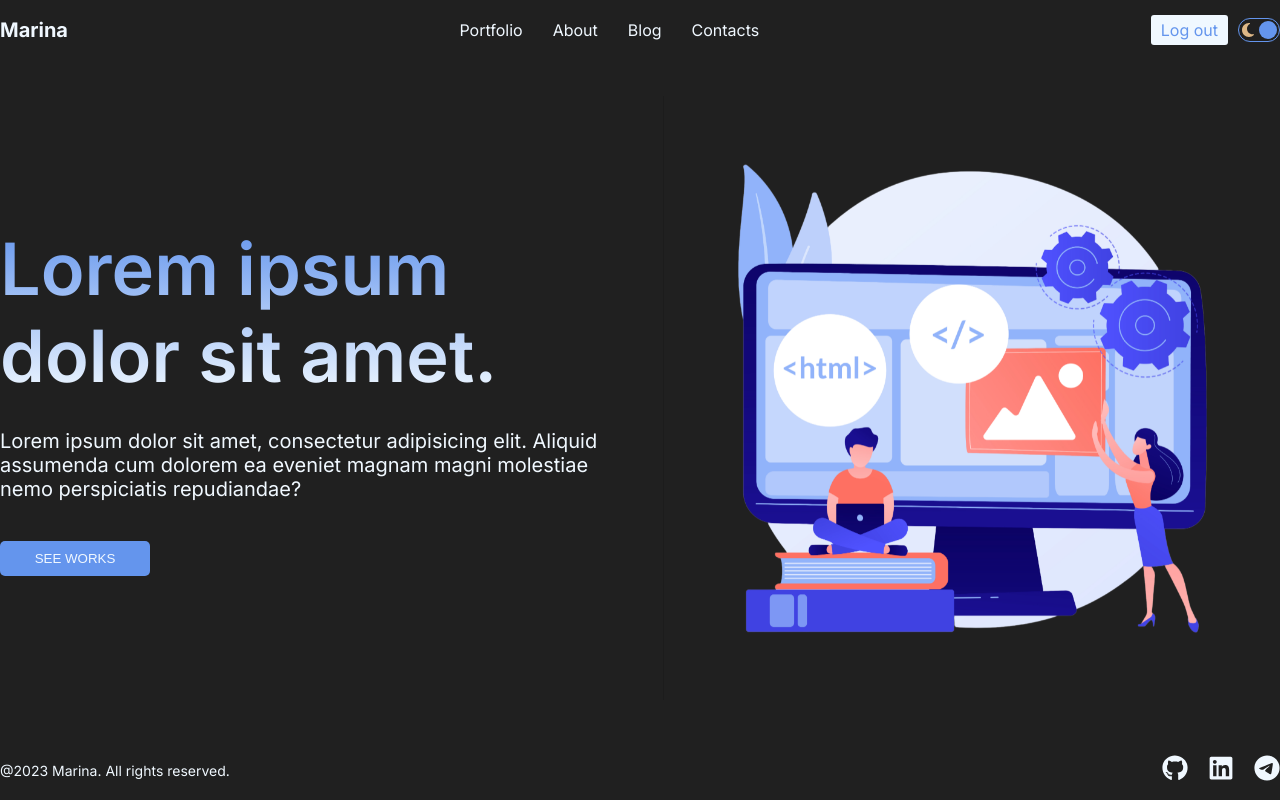
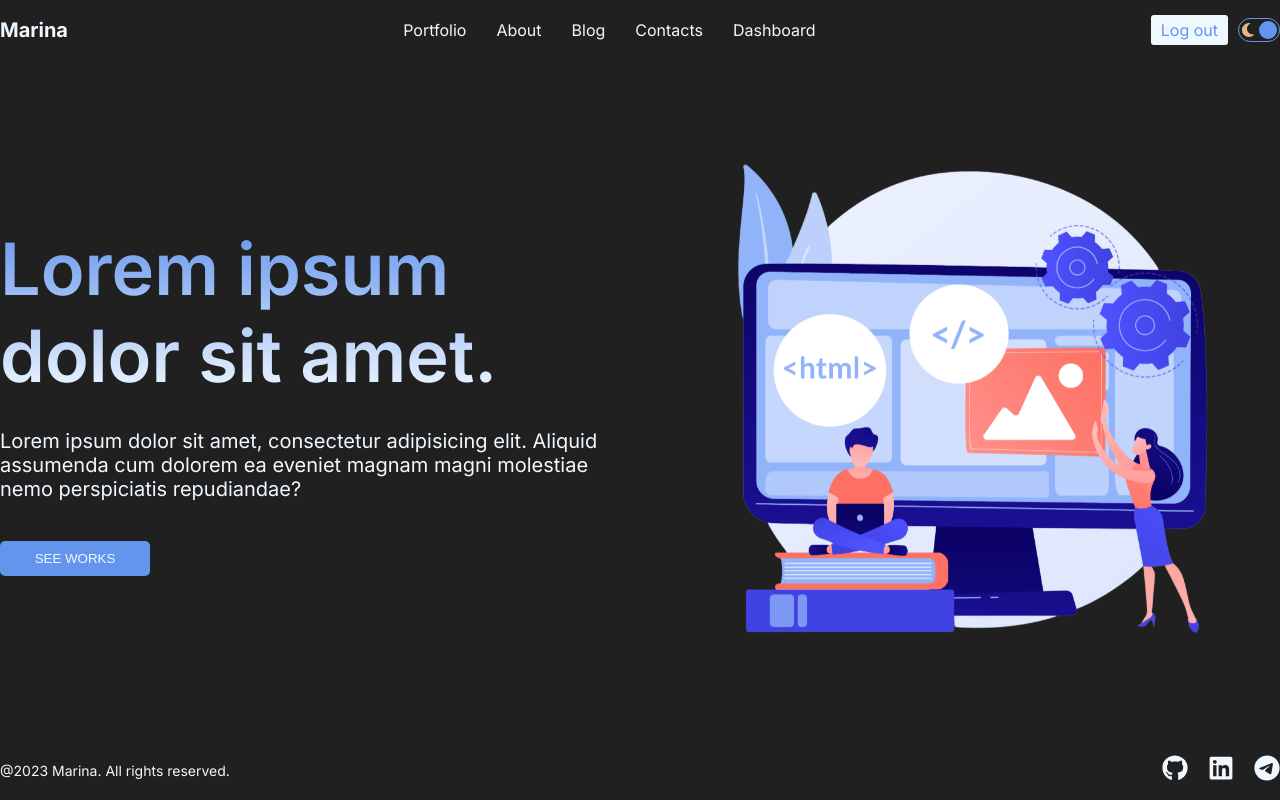
Before and after one commit to Marinad16/next-project, a Next.js app: page / in a window 1280 px wide. Built offline with nearby package versions, Linux system fonts and the light colour scheme.

Commit message:
add fetch posts on the client side

```diff
--- a/package.json
+++ b/package.json
@@ -14,6 +14,7 @@
     "next": "13.4.5",
     "react": "18.2.0",
     "react-dom": "18.2.0",
-    "sass": "^1.63.3"
+    "sass": "^1.63.3",
+    "swr": "^2.1.5"
   }
 }
--- a/src/components/navbar/Navbar.jsx
+++ b/src/components/navbar/Navbar.jsx
@@ -24,6 +24,11 @@ const links = [
         title: "Contacts",
         url: "/contact"
     },
+    {
+        id: 5,
+        title: "Dashboard",
+        url: "/dashborad"
+    },
 ]
 
 
```
Also changed, not shown: src/app/dashborad/page.jsx (+16 -0 lines), 1 other file (tests, documents, lock files or other folders).
